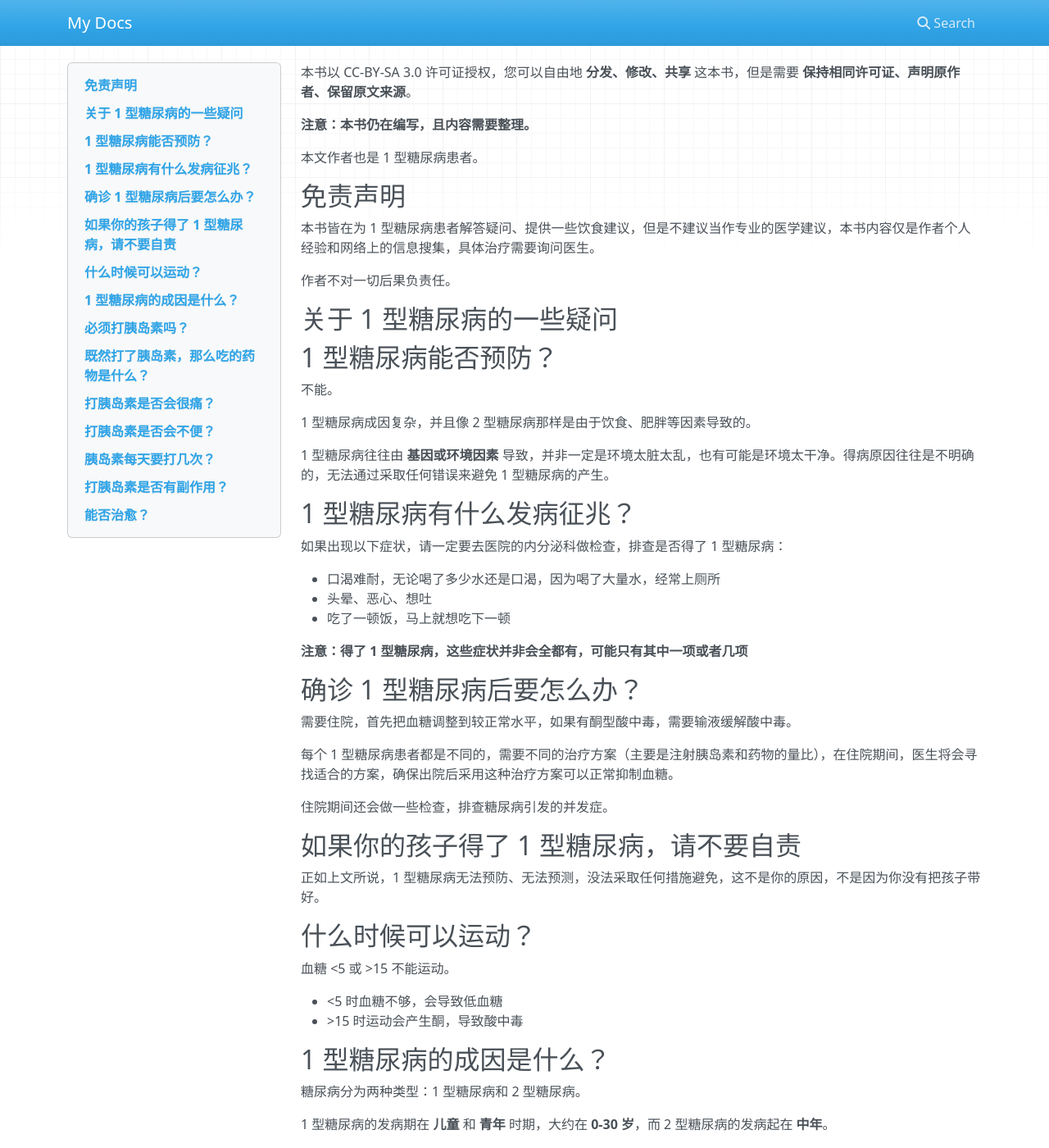
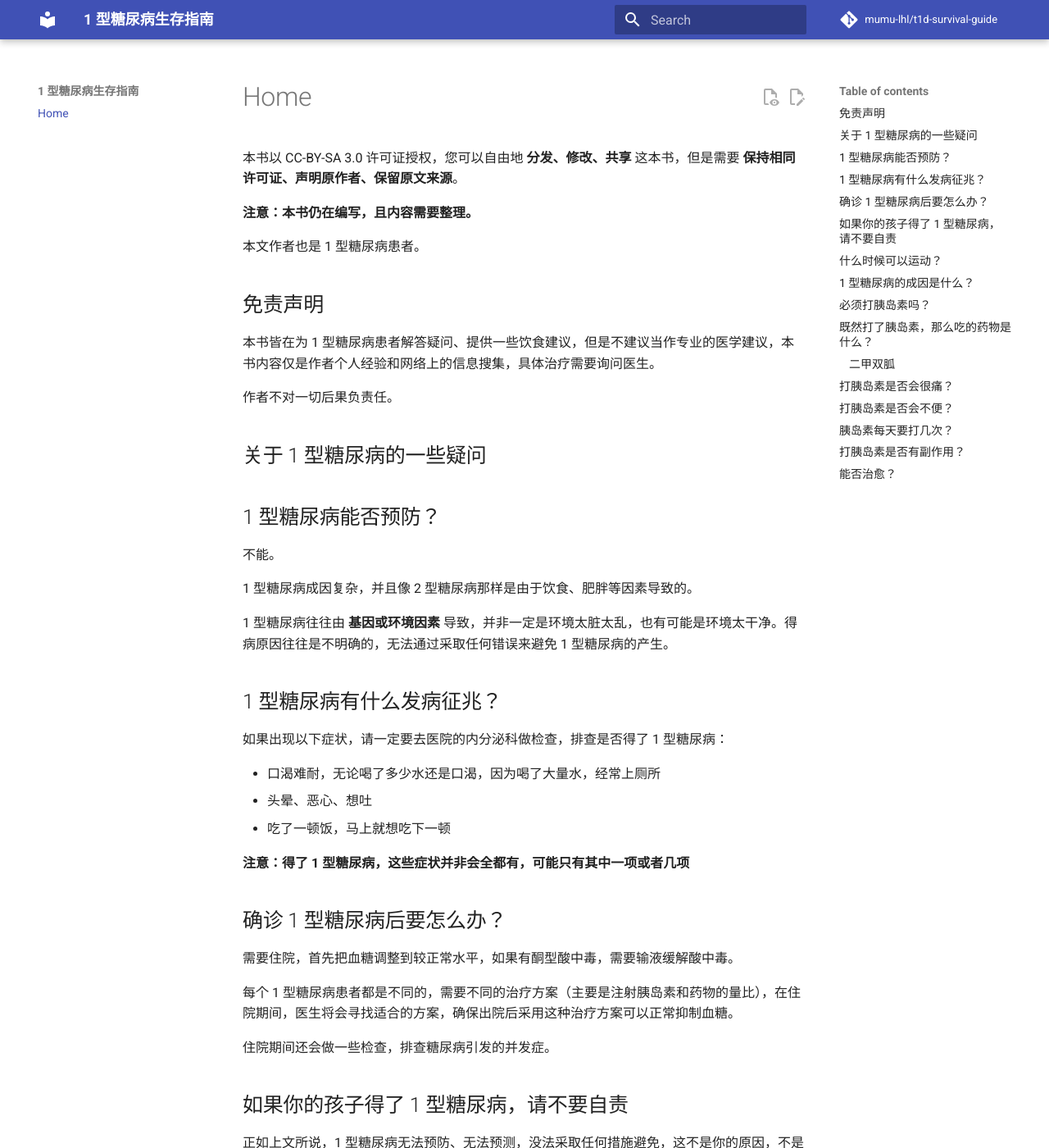
Before and after one commit to mumu-lhl/t1d-survival-guide, an MkDocs documentation site: the page built from docs/index.md, in a window 1280 px wide and 1400 px high. Shown: the whole window at 82% size. Built offline with MkDocs 1.6.1 and Material for MkDocs 9.7.7, drawn with Linux system fonts in a browser that asks for light colours; nearby versions of some CDN libraries; plug-ins that fetch from the network failed and are left out; comment, search, counter and statistics services are not loaded; some of the changed text lies outside the part shown.

Commit message:
chore: update

```diff
--- a/mkdocs.yml
+++ b/mkdocs.yml
@@ -1 +1,27 @@
-site_name: My Docs
+site_name: 1 型糖尿病生存指南
+
+repo_url: https://github.com/mumu-lhl/t1d-survival-guide
+repo_name: mumu-lhl/t1d-survival-guide
+edit_uri: edit/main/docs/
+
+theme:
+  name: material
+  features:
+    - content.action.edit
+    - content.action.view
+
+    - search.suggest
+    - search.share
+
+plugins:
+  - git-revision-date-localized:
+      enable_creation_date: true
+
+  - git-committers:
+      repository: mumu-lhl/t1d-survival-guide
+      branch: main
+
+  - search:
+      lang: zh
+
+  - optimize
```
Also changed, not shown: 1 other file.
